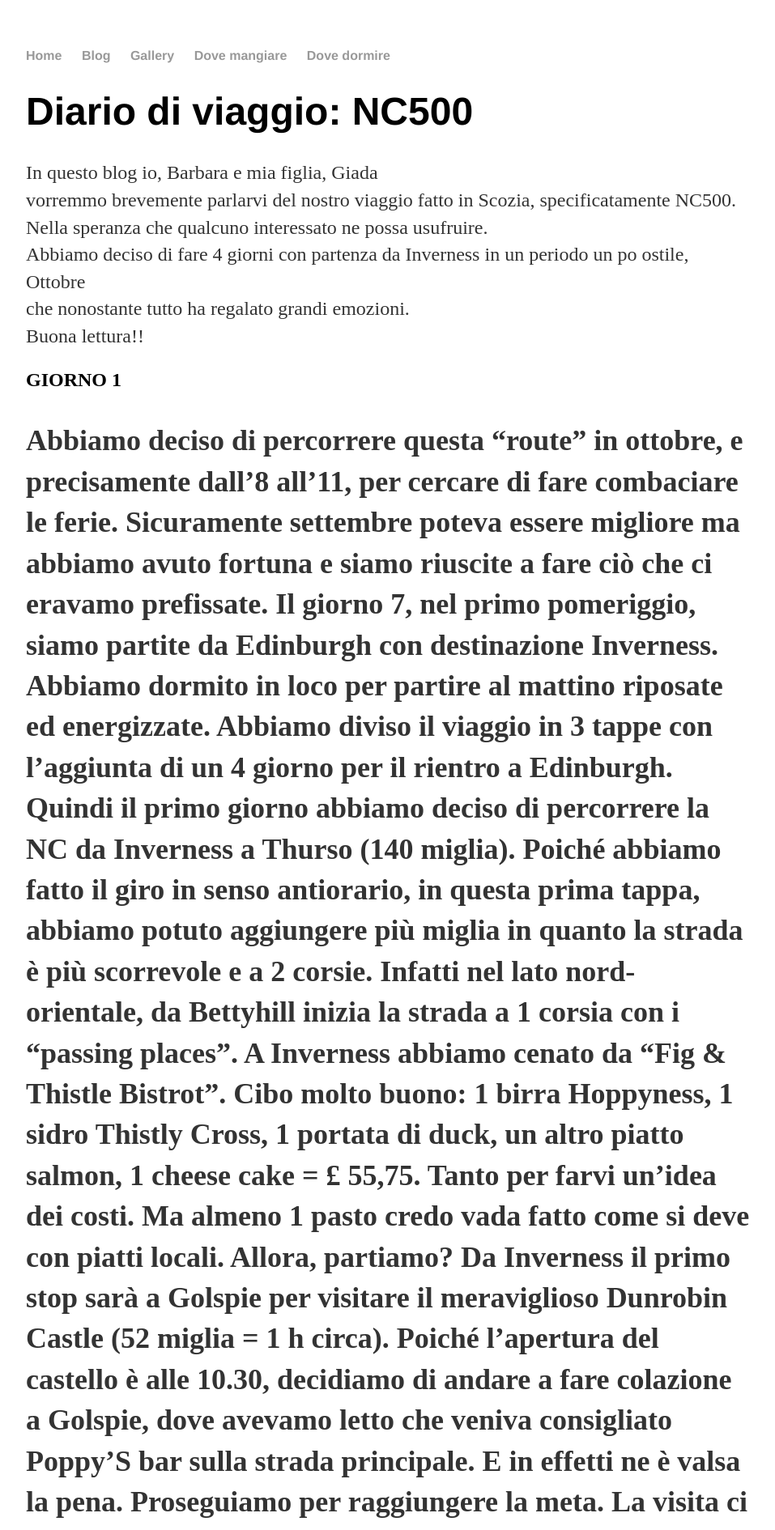
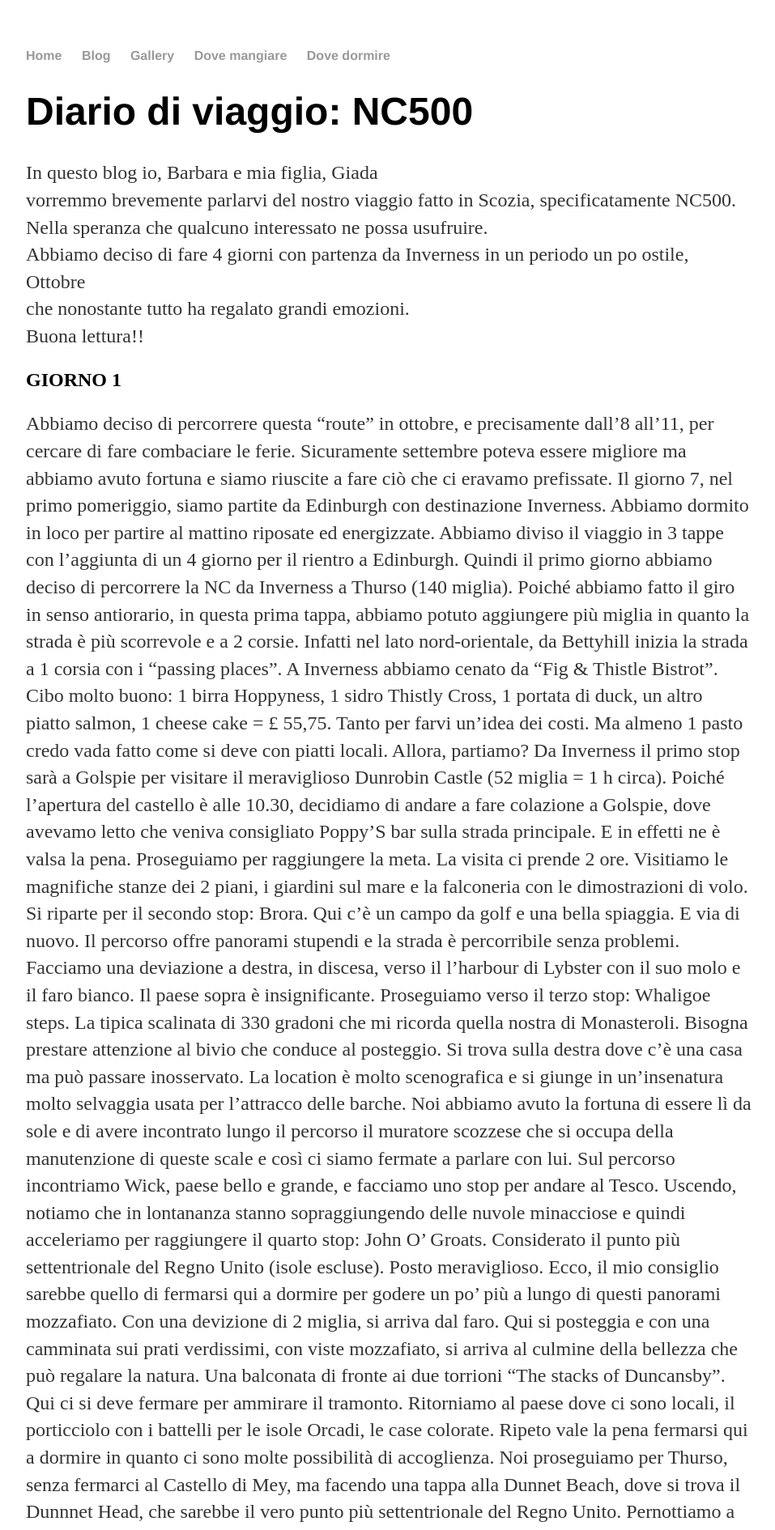
Before and after one commit to nc500/nc500, a Jekyll site: the page built from index.html, in a window 1280 px wide. Shown: the top 1890 px of the page at 81% size, without its empty margins (160-1117 px from the left). Built offline with Jekyll 4.4.1, drawn with Linux system fonts in a browser that asks for light colours.

```diff
--- a/index.html
+++ b/index.html
@@ -10,7 +10,7 @@ title: NC500
   Abbiamo deciso di fare 4 giorni con partenza da Inverness in un periodo un po ostile, Ottobre <br>
   che nonostante tutto ha regalato grandi emozioni.<br>
   Buona lettura!!</p>
-  <h2>GIORNO 1<h2>
+  <h2>GIORNO 1</h2>
     <p> Abbiamo deciso di percorrere questa “route” in ottobre, e precisamente
 dall’8 all’11, per cercare di fare combaciare le ferie. Sicuramente
 settembre poteva essere migliore ma abbiamo avuto fortuna e siamo
```
